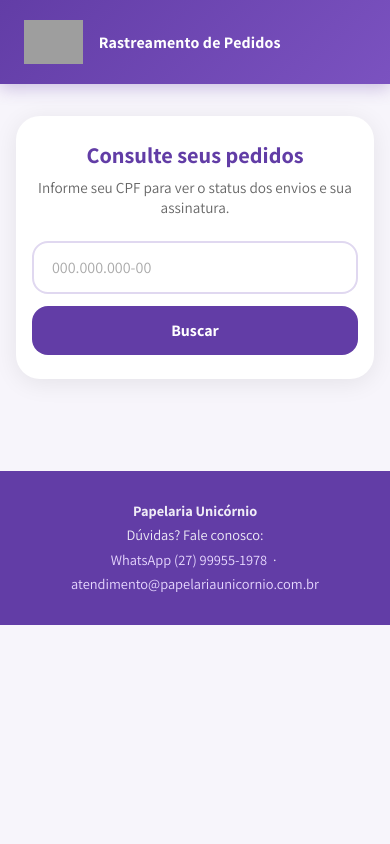
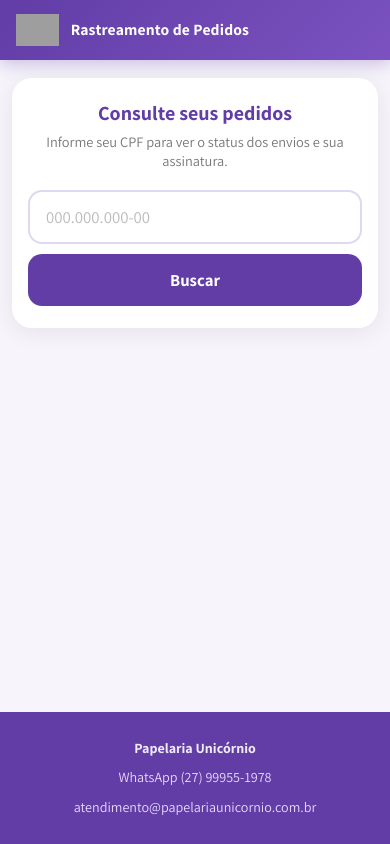
Before and after one commit to papelariaunicornio-dev/rastreios-pu, a Flask app: page / in a window 390 px wide. Run offline with Flask 3, Linux system fonts and the light colour scheme; grey boxes are pictures that could not be loaded.

Commit message:
Responsive layout with order cards; add shipping date (dt_postagem)

```diff
--- a/app.py
+++ b/app.py
@@ -97,7 +97,7 @@ def buscar():
                 "where": f"({field},eq,{val})",
                 "limit": 50,
                 "sort": "-data_pedido",
-                "fields": "Id,id_venda_tiny,data_pedido,forma_envio,forma_frete,codigo_rastreio,url_rastreio",
+                "fields": "Id,id_venda_tiny,data_pedido,dt_postagem,CreatedAt,forma_envio,forma_frete,codigo_rastreio,url_rastreio",
             })
             if d.get("list"):
                 pedidos = d["list"]
--- a/templates/index.html
+++ b/templates/index.html
@@ -15,146 +15,153 @@
       background: #f7f5fb;
       color: #2d2d2d;
       min-height: 100vh;
+      display: flex;
+      flex-direction: column;
     }
 
     /* ── Header ───────────────────────────── */
     header {
       background: linear-gradient(135deg, #623DA6 0%, #7b52c0 100%);
-      padding: 20px 24px;
+      padding: 16px 20px;
       display: flex;
       align-items: center;
-      gap: 16px;
-      box-shadow: 0 4px 16px rgba(98, 61, 166, 0.3);
+      gap: 14px;
+      box-shadow: 0 4px 16px rgba(98,61,166,0.3);
     }
-    header img { height: 44px; object-fit: contain; }
+    header img { height: 38px; object-fit: contain; flex-shrink: 0; }
     header h1 {
       color: #fff;
-      font-size: 1.25rem;
+      font-size: 1.1rem;
       font-weight: 700;
       letter-spacing: 0.01em;
+      line-height: 1.2;
     }
 
-    /* ── Main layout ──────────────────────── */
+    /* ── Main ─────────────────────────────── */
     main {
-      max-width: 800px;
+      flex: 1;
+      width: 100%;
+      max-width: 680px;
       margin: 0 auto;
-      padding: 32px 16px 64px;
+      padding: 24px 16px 48px;
     }
 
     /* ── Search card ──────────────────────── */
     .search-card {
       background: #fff;
-      border-radius: 24px;
-      padding: 32px;
+      border-radius: 20px;
+      padding: 28px 24px;
       box-shadow: 0 4px 24px rgba(0,0,0,0.08);
       text-align: center;
     }
     .search-card h2 {
-      font-size: 1.4rem;
+      font-size: 1.25rem;
       font-weight: 700;
       color: #623DA6;
-      margin-bottom: 8px;
+      margin-bottom: 6px;
     }
     .search-card p {
-      color: #666;
-      font-size: 0.95rem;
-      margin-bottom: 24px;
+      color: #777;
+      font-size: 0.9rem;
+      margin-bottom: 20px;
     }
     .input-row {
       display: flex;
-      gap: 12px;
-      max-width: 420px;
+      gap: 10px;
+      max-width: 400px;
       margin: 0 auto;
     }
     .input-row input {
       flex: 1;
-      padding: 14px 18px;
+      min-width: 0;
+      padding: 14px 16px;
       border: 2px solid #e0d8f0;
-      border-radius: 16px;
+      border-radius: 14px;
       font-family: 'Assistant', sans-serif;
-      font-size: 1rem;
+      font-size: 1.05rem;
       outline: none;
       transition: border-color 0.2s;
     }
     .input-row input:focus { border-color: #623DA6; }
-    .input-row input::placeholder { color: #aaa; }
+    .input-row input::placeholder { color: #bbb; }
     .btn-buscar {
-      padding: 14px 24px;
+      padding: 14px 22px;
       background: #623DA6;
       color: #fff;
       border: none;
-      border-radius: 16px;
+      border-radius: 14px;
       font-family: 'Assistant', sans-serif;
       font-size: 1rem;
       font-weight: 700;
       cursor: pointer;
       transition: background 0.2s, transform 0.1s;
       white-space: nowrap;
+      flex-shrink: 0;
     }
-    .btn-buscar:hover { background: #7b52c0; }
+    .btn-buscar:hover  { background: #7b52c0; }
     .btn-buscar:active { transform: scale(0.97); }
     .btn-buscar:disabled { background: #b0a0d0; cursor: not-allowed; }
 
-    /* ── Status messages ──────────────────── */
+    /* ── Messages ─────────────────────────── */
     .msg {
-      margin-top: 20px;
-      padding: 12px 18px;
+      margin-top: 16px;
+      padding: 11px 16px;
       border-radius: 12px;
-      font-size: 0.95rem;
+      font-size: 0.92rem;
       text-align: center;
     }
-    .msg-error { background: #fdecea; color: #c0392b; }
-    .msg-empty { background: #f0f0f0; color: #666; }
+    .msg-error   { background: #fdecea; color: #c0392b; }
+    .msg-empty   { background: #f0f0f0; color: #666; }
     .msg-loading { background: #f0ebff; color: #623DA6; }
     .hidden { display: none; }
 
     /* ── Results ──────────────────────────── */
-    #results { margin-top: 28px; display: flex; flex-direction: column; gap: 20px; }
+    #results { margin-top: 20px; display: flex; flex-direction: column; gap: 16px; }
 
-    /* ── Subscription card ────────────────── */
+    /* ── Cards ────────────────────────────── */
     .card {
       background: #fff;
-      border-radius: 20px;
-      padding: 24px;
+      border-radius: 18px;
+      padding: 20px;
       box-shadow: 0 4px 20px rgba(0,0,0,0.07);
     }
     .card-title {
-      font-size: 1rem;
+      font-size: 0.95rem;
       font-weight: 700;
       color: #623DA6;
-      margin-bottom: 16px;
+      margin-bottom: 14px;
       display: flex;
       align-items: center;
-      gap: 8px;
+      gap: 7px;
     }
-    .card-title span { font-size: 1.2rem; }
 
+    /* ── Assinatura grid ──────────────────── */
     .assina-grid {
       display: grid;
-      grid-template-columns: repeat(auto-fit, minmax(160px, 1fr));
-      gap: 12px;
+      grid-template-columns: 1fr 1fr;
+      gap: 14px 12px;
     }
     .assina-item label {
       display: block;
-      font-size: 0.78rem;
-      font-weight: 600;
-      color: #999;
+      font-size: 0.72rem;
+      font-weight: 700;
+      color: #aaa;
       text-transform: uppercase;
-      letter-spacing: 0.05em;
-      margin-bottom: 4px;
+      letter-spacing: 0.06em;
+      margin-bottom: 3px;
     }
     .assina-item .value {
-      font-size: 0.95rem;
+      font-size: 0.92rem;
       font-weight: 600;
       color: #2d2d2d;
     }
 
-    /* Status badge */
+    /* ── Badges ───────────────────────────── */
     .badge {
       display: inline-block;
       padding: 3px 10px;
       border-radius: 20px;
-      font-size: 0.8rem;
+      font-size: 0.78rem;
       font-weight: 700;
     }
     .badge-active   { background: #e6f9ef; color: #1a7a3e; }
@@ -162,72 +169,100 @@
     .badge-canceled { background: #fdecea; color: #c0392b; }
     .badge-inactive { background: #f0f0f0; color: #777; }
 
-    /* ── Orders table ─────────────────────── */
-    .orders-table-wrap { overflow-x: auto; }
-    table {
-      width: 100%;
-      border-collapse: collapse;
-      font-size: 0.9rem;
+    /* ── Order cards ──────────────────────── */
+    .cutoff-note {
+      font-size: 0.8rem;
+      color: #aaa;
+      margin: -6px 0 14px;
     }
-    thead th {
-      text-align: left;
-      font-size: 0.75rem;
+    .order-list { display: flex; flex-direction: column; gap: 10px; }
+    .order-item {
+      border: 1.5px solid #f0e8ff;
+      border-radius: 14px;
+      padding: 14px 16px;
+      display: flex;
+      flex-direction: column;
+      gap: 8px;
+    }
+    .order-top {
+      display: flex;
+      justify-content: space-between;
+      align-items: center;
+      flex-wrap: wrap;
+      gap: 6px;
+    }
+    .order-num {
       font-weight: 700;
-      text-transform: uppercase;
-      letter-spacing: 0.06em;
-      color: #999;
-      padding: 8px 12px;
-      border-bottom: 2px solid #f0e8ff;
+      color: #623DA6;
+      font-size: 0.95rem;
     }
-    tbody tr { border-bottom: 1px solid #f5f0fd; }
-    tbody tr:last-child { border-bottom: none; }
-    tbody td { padding: 12px; vertical-align: middle; }
-    tbody tr:hover { background: #faf7ff; }
-
-    .order-num { font-weight: 700; color: #623DA6; }
-
-    .badge-situacao {
-      display: inline-block;
-      padding: 3px 9px;
-      border-radius: 20px;
-      font-size: 0.78rem;
-      font-weight: 700;
+    .order-date {
+      font-size: 0.82rem;
+      color: #888;
     }
-    .sit-aberto     { background: #f0f0f0; color: #666; }
-    .sit-aprovado   { background: #fff8e0; color: #b07a00; }
-    .sit-enviado    { background: #e0f0ff; color: #1a5fa8; }
-    .sit-entregue   { background: #e6f9ef; color: #1a7a3e; }
-    .sit-cancelado  { background: #fdecea; color: #c0392b; }
-    .sit-default    { background: #f0f0f0; color: #555; }
-
-    .rastreio-link {
+    .order-transport {
+      font-size: 0.85rem;
+      color: #555;
+      display: flex;
+      align-items: center;
+      gap: 6px;
+      flex-wrap: wrap;
+    }
+    .transport-badge {
+      background: #f0ebff;
       color: #623DA6;
+      padding: 2px 8px;
+      border-radius: 8px;
+      font-size: 0.8rem;
       font-weight: 600;
-      text-decoration: none;
+    }
+    .rastreio-btn {
       display: inline-flex;
       align-items: center;
-      gap: 4px;
+      gap: 5px;
+      background: #623DA6;
+      color: #fff;
+      text-decoration: none;
+      font-weight: 700;
+      font-size: 0.82rem;
+      padding: 7px 14px;
+      border-radius: 10px;
+      transition: background 0.2s;
+      align-self: flex-start;
     }
-    .rastreio-link:hover { text-decoration: underline; }
-    .no-rastreio { color: #bbb; font-size: 0.85rem; }
+    .rastreio-btn:hover { background: #7b52c0; }
+    .no-rastreio { font-size: 0.82rem; color: #bbb; }
 
     /* ── Footer ───────────────────────────── */
     footer {
       background: #623DA6;
       color: rgba(255,255,255,0.9);
       text-align: center;
-      padding: 28px 16px;
-      font-size: 0.9rem;
-      line-height: 1.7;
+      padding: 24px 16px;
+      font-size: 0.88rem;
+      line-height: 1.8;
     }
     footer a { color: #e8d9ff; text-decoration: none; }
     footer a:hover { text-decoration: underline; }
+    .footer-links {
+      display: flex;
+      flex-wrap: wrap;
+      justify-content: center;
+      gap: 4px 16px;
+      margin-top: 4px;
+    }
 
-    @media (max-width: 560px) {
+    /* ── Mobile tweaks ────────────────────── */
+    @media (max-width: 480px) {
+      header { padding: 14px 16px; gap: 12px; }
+      header img { height: 32px; }
+      header h1 { font-size: 0.98rem; }
+      main { padding: 18px 12px 40px; }
+      .search-card { padding: 22px 16px; }
       .input-row { flex-direction: column; }
-      header h1 { font-size: 1rem; }
-      .search-card { padding: 24px 16px; }
-      tbody td { padding: 10px 8px; }
+      .btn-buscar { width: 100%; padding: 15px; font-size: 1.05rem; }
+      .assina-grid { grid-template-columns: 1fr 1fr; gap: 12px; }
+      .card { padding: 16px; }
     }
   </style>
 </head>
@@ -260,10 +295,11 @@
 </main>
 
 <footer>
-  <strong>Papelaria Unicórnio</strong><br />
-  Dúvidas? Fale conosco:<br />
-  <a href="https://wa.me/5527999551978">WhatsApp (27) 99955-1978</a> &nbsp;·&nbsp;
-  <a href="mailto:atendimento@papelariaunicornio.com.br">atendimento@papelariaunicornio.com.br</a>
+  <strong>Papelaria Unicórnio</strong>
+  <div class="footer-links">
+    <a href="https://wa.me/5527999551978">WhatsApp (27) 99955-1978</a>
+    <a href="mailto:atendimento@papelariaunicornio.com.br">atendimento@papelariaunicornio.com.br</a>
+  </div>
 </footer>
 
 <script>
@@ -281,7 +317,6 @@
     if (e.key === 'Enter') buscar();
   });
 
-  // Auto-busca se CPF vier pela URL (?cpf=...)
   const urlCpf = new URLSearchParams(window.location.search).get('cpf');
   if (urlCpf) {
     const digits = urlCpf.replace(/\D/g, '').slice(0, 11);
@@ -321,18 +356,6 @@
     return `${d[2]}/${d[1]}/${d[0]}`;
   }
 
-  function situacaoBadge(sit) {
-    const s = (sit || '').toLowerCase();
-    let cls = 'sit-default';
-    let label = sit || '—';
-    if (s.includes('aberto'))    { cls = 'sit-aberto';   label = 'Aberto'; }
-    if (s.includes('aprovado') || s.includes('pago')) { cls = 'sit-aprovado'; label = 'Aprovado'; }
-    if (s.includes('enviado') || s.includes('transito') || s.includes('trânsito')) { cls = 'sit-enviado'; label = 'Enviado'; }
-    if (s.includes('entregue'))  { cls = 'sit-entregue'; label = 'Entregue'; }
-    if (s.includes('cancelado')) { cls = 'sit-cancelado'; label = 'Cancelado'; }
-    return `<span class="badge-situacao ${cls}">${label}</span>`;
-  }
-
   function statusBadge(status) {
     const map = {
       active:   ['badge-active',   'Ativa'],
@@ -346,14 +369,13 @@
 
   function renderAssinatura(assina, venda) {
     if (!assina && !venda) return '';
-    const plano        = venda?.oferta_nome || '—';
-    const status       = assina?.last_status || '—';
-    const proxPag      = fmtDate(assina?.next_cycle_at);
-    const ultPag       = fmtDate(venda?.confirmed_at);
-
+    const plano   = venda?.oferta_nome || '—';
+    const status  = assina?.last_status || '—';
+    const proxPag = fmtDate(assina?.next_cycle_at);
+    const ultPag  = fmtDate(venda?.confirmed_at);
     return `
       <div class="card">
-        <div class="card-title"><span>⭐</span> Minha Assinatura</div>
+        <div class="card-title">⭐ Minha Assinatura</div>
         <div class="assina-grid">
           <div class="assina-item">
             <label>Plano</label>
@@ -377,48 +399,41 @@
 
   function renderPedidos(pedidos, cutoff) {
     if (!pedidos.length) return '';
-    const rows = pedidos.map(p => {
-      const num       = p.id_venda_tiny || p.Id || '—';
-      const data      = fmtDate(p.data_pedido);
-      const sit       = situacaoBadge(p.situacao);
-      const transport = [p.forma_envio, p.forma_frete].filter(Boolean).join(' · ') || '—';
-      const rastreio  = p.codigo_rastreio
-        ? `<a class="rastreio-link" href="${p.url_rastreio || '#'}" target="_blank" rel="noopener">
-             ${p.codigo_rastreio} ↗
+    const items = pedidos.map(p => {
+      const num        = p.id_venda_tiny || p.Id || '—';
+      const dataPedido = fmtDate(p.data_pedido);
+      const dataEnvio  = fmtDate(p.dt_postagem || p.CreatedAt);
+      const envio      = p.forma_envio ? `<span class="transport-badge">${p.forma_envio}</span>` : '';
+      const frete      = p.forma_frete ? `<span class="transport-badge">${p.forma_frete}</span>` : '';
+      const transLine  = (envio || frete)
+        ? `<div class="order-transport">${envio}${frete}</div>`
+        : '';
+      const rastreio   = p.codigo_rastreio
+        ? `<a class="rastreio-btn" href="${p.url_rastreio || '#'}" target="_blank" rel="noopener">
+             🔍 ${p.codigo_rastreio}
            </a>`
-        : `<span class="no-rastreio">Sem rastreio</span>`;
-      return `<tr>
-        <td><span class="order-num">#${num}</span></td>
-        <td>${data}</td>
-        <td>${sit}</td>
-        <td>${transport}</td>
-        <td>${rastreio}</td>
-      </tr>`;
+        : `<span class="no-rastreio">Sem código de rastreio</span>`;
+      return `
+        <div class="order-item">
+          <div class="order-top">
+            <span class="order-num">Pedido #${num}</span>
+            <span class="order-date">Pedido: ${dataPedido} · Envio: ${dataEnvio}</span>
+          </div>
+          ${transLine}
+          ${rastreio}
+        </div>`;
     }).join('');
 
     return `
       <div class="card">
-        <div class="card-title"><span>📦</span> Pedidos enviados</div>
-        <p style="font-size:0.82rem;color:#999;margin:-8px 0 14px;">Exibindo pedidos a partir de ${cutoff}</p>
-        <div class="orders-table-wrap">
-          <table>
-            <thead>
-              <tr>
-                <th>Pedido</th>
-                <th>Data</th>
-                <th>Status</th>
-                <th>Envio</th>
-                <th>Rastreio</th>
-              </tr>
-            </thead>
-            <tbody>${rows}</tbody>
-          </table>
-        </div>
+        <div class="card-title">📦 Pedidos enviados</div>
+        <p class="cutoff-note">Exibindo pedidos a partir de ${cutoff}</p>
+        <div class="order-list">${items}</div>
       </div>`;
   }
 
   async function buscar() {
-    const cpf = cpfInput.value.trim();
+    const cpf    = cpfInput.value.trim();
     const digits = cpf.replace(/\D/g, '');
     if (!cpfValido(digits)) {
       showMsg('CPF inválido. Verifique os números e tente novamente.', 'error');
@@ -432,9 +447,9 @@
 
     try {
       const resp = await fetch('/api/buscar', {
-        method: 'POST',
+        method:  'POST',
         headers: { 'Content-Type': 'application/json' },
-        body: JSON.stringify({ cpf }),
+        body:    JSON.stringify({ cpf }),
       });
       const data = await resp.json();
 
```
